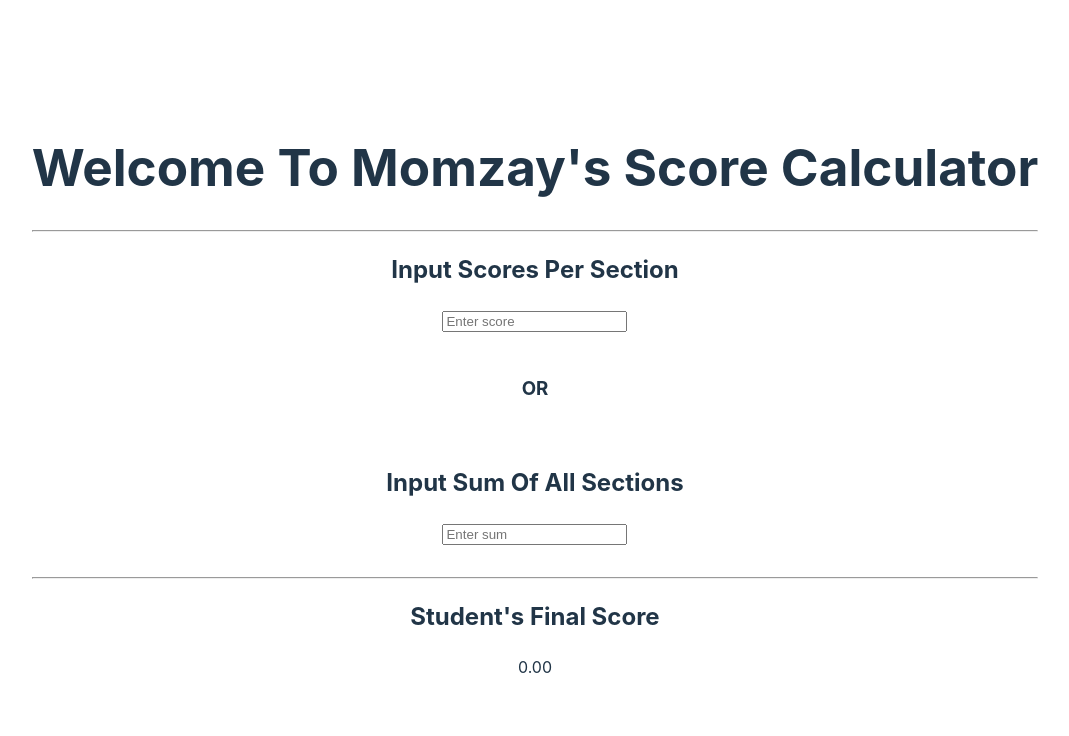
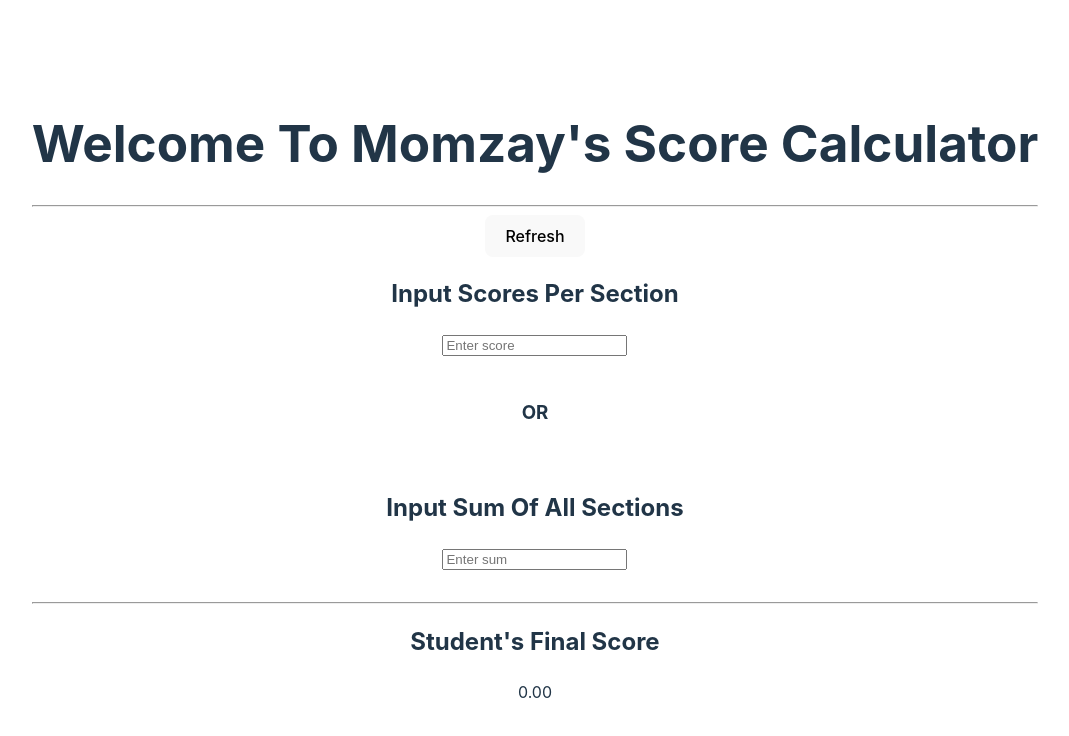
Before and after one commit to Somtuzy/momzay-score-calculator, a React (Vite) app: page / in a window 1280 px wide. Shown: the top 736 px of the page, without its empty margins (105-1174 px from the left). Built offline with nearby package versions, Linux system fonts and the light colour scheme.

Commit message:
Fix: Minor bug fix

```diff
--- a/src/App.jsx
+++ b/src/App.jsx
@@ -16,6 +16,7 @@ function App() {
     const newScore = event.target.value;
     if (newScore.length <= 2) {
       setCurrentScore(newScore);
+      setManualSum("");
       if (newScore.length === 2) {
         // Automatically add the score to the list when it reaches two digits
         addScore(parseFloat(newScore));
@@ -60,6 +61,15 @@ function App() {
       <h1>Welcome To Momzay's Score Calculator</h1>
       <hr />
       <div>
+        <div>
+        <button
+      onClick={()=>{
+        setScores([]);
+        setManualSum("");
+        setCurrentScore("");
+        setFinalScore("");
+      }}>Refresh</button>
+        </div>
         <h2>Input Scores Per Section</h2>
         <ul className="score-list">
           {scores.map((score, index) => (
```
